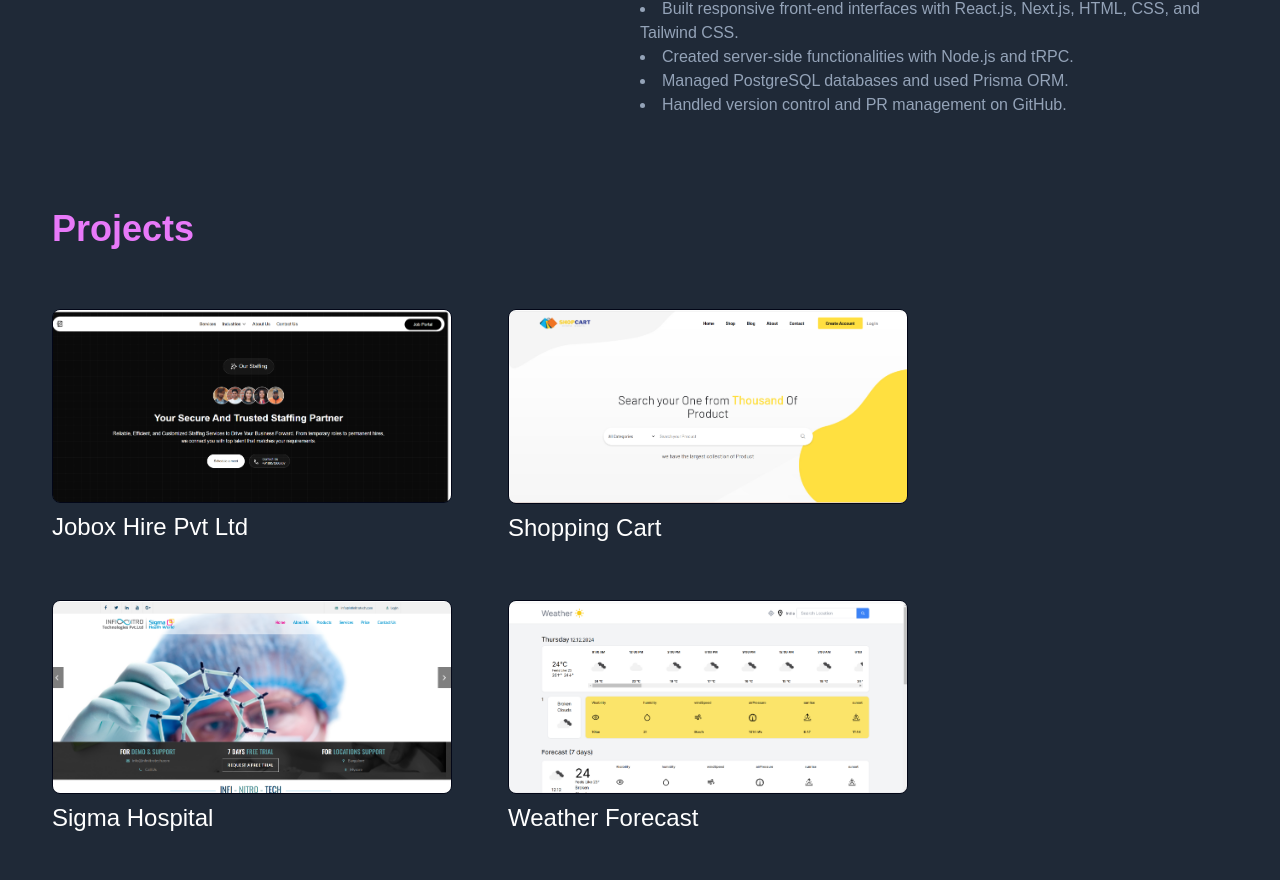
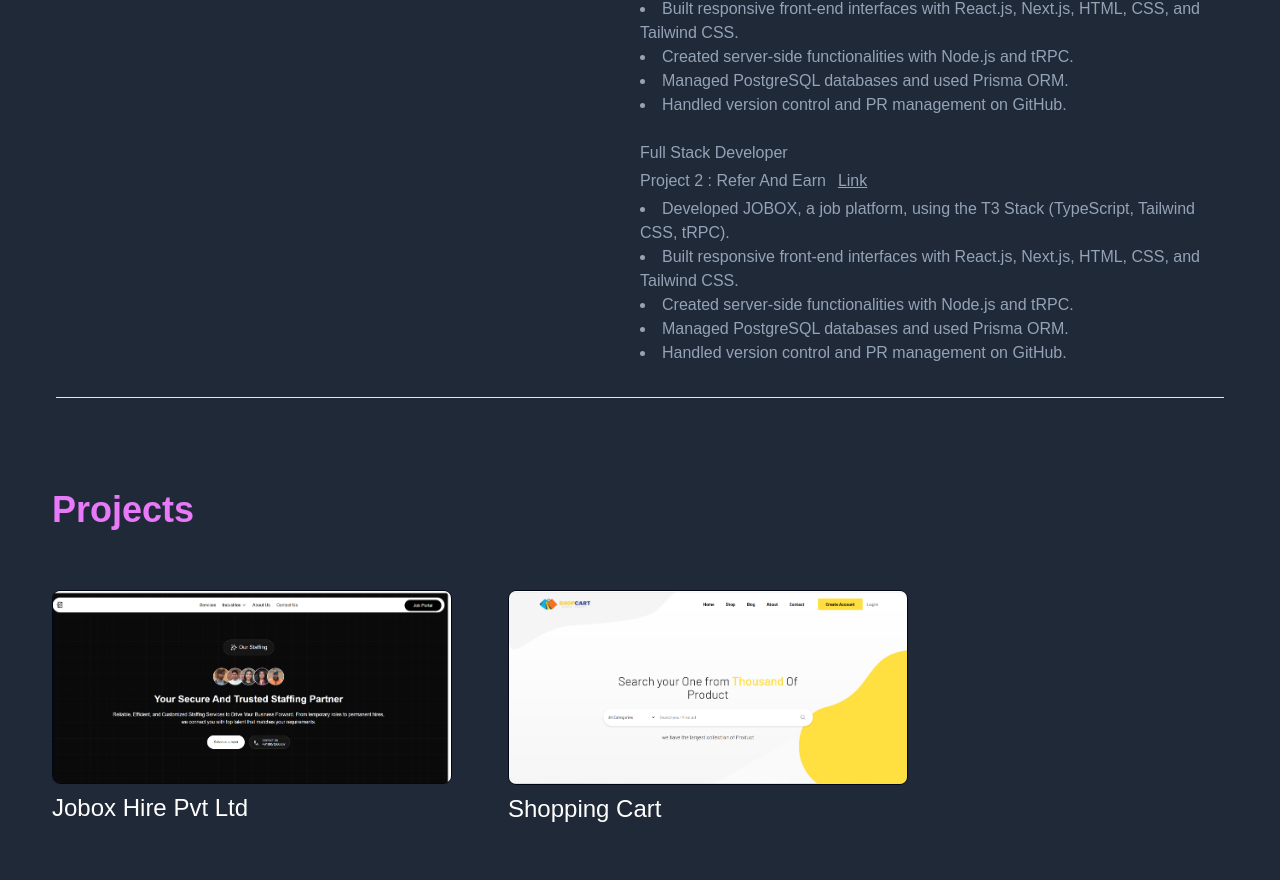
Before and after one commit to MonikaDevHJ/MonikaHJ_Portfolio, a Next.js app: page / in a window 1280 px wide. Shown: the part 1891-2771 px from the top of the page. Built offline with nearby package versions, Linux system fonts and the light colour scheme.

Commit message:
expreince

```diff
--- a/src/components/Experience.tsx
+++ b/src/components/Experience.tsx
@@ -38,9 +38,57 @@
 
 
 
+
+
                 </div>
 
+
+
             </div>
+
+
+            <div className='mt-4 data-aos="fade-up'>
+                <div className='grid grid-cols-2 lg:grid-cols-2 sm:grid-cols-1 '>
+                    <div>
+                    </div>
+
+                    <div>
+
+                        <p className='text-base text-slate-400 mt-2'>Full Stack Developer</p>
+                        <div className='flex gap-3'>
+                            <p className='text-base text-slate-400 mt-1'>Project 2 : Refer And Earn  </p>
+                            <a
+                                href="https://www.joboxhire.co/"
+                                target="_blank"
+                                rel="noopener noreferrer"
+                                className="underline text-slate-400 mt-1"
+                            >
+                                Link
+                            </a>
+                        </div>
+
+                        <p className=" text-base text-slate-400 mt-1"> <li>Developed JOBOX, a job platform, using the T3 Stack (TypeScript, Tailwind CSS, tRPC).</li>
+                            <li>Built responsive front-end interfaces with React.js, Next.js, HTML, CSS, and Tailwind CSS.</li>
+                            <li>Created server-side functionalities with Node.js and tRPC.</li>
+                            <li>Managed PostgreSQL databases and used Prisma ORM.</li>
+                            <li>Handled version control and PR management on GitHub.</li></p>
+
+
+                    </div>
+
+
+
+
+
+                </div>
+
+
+
+            </div>
+
+            <hr className='text-slate-400  mt-8'  />
+
+
 
 
         </div>
```
